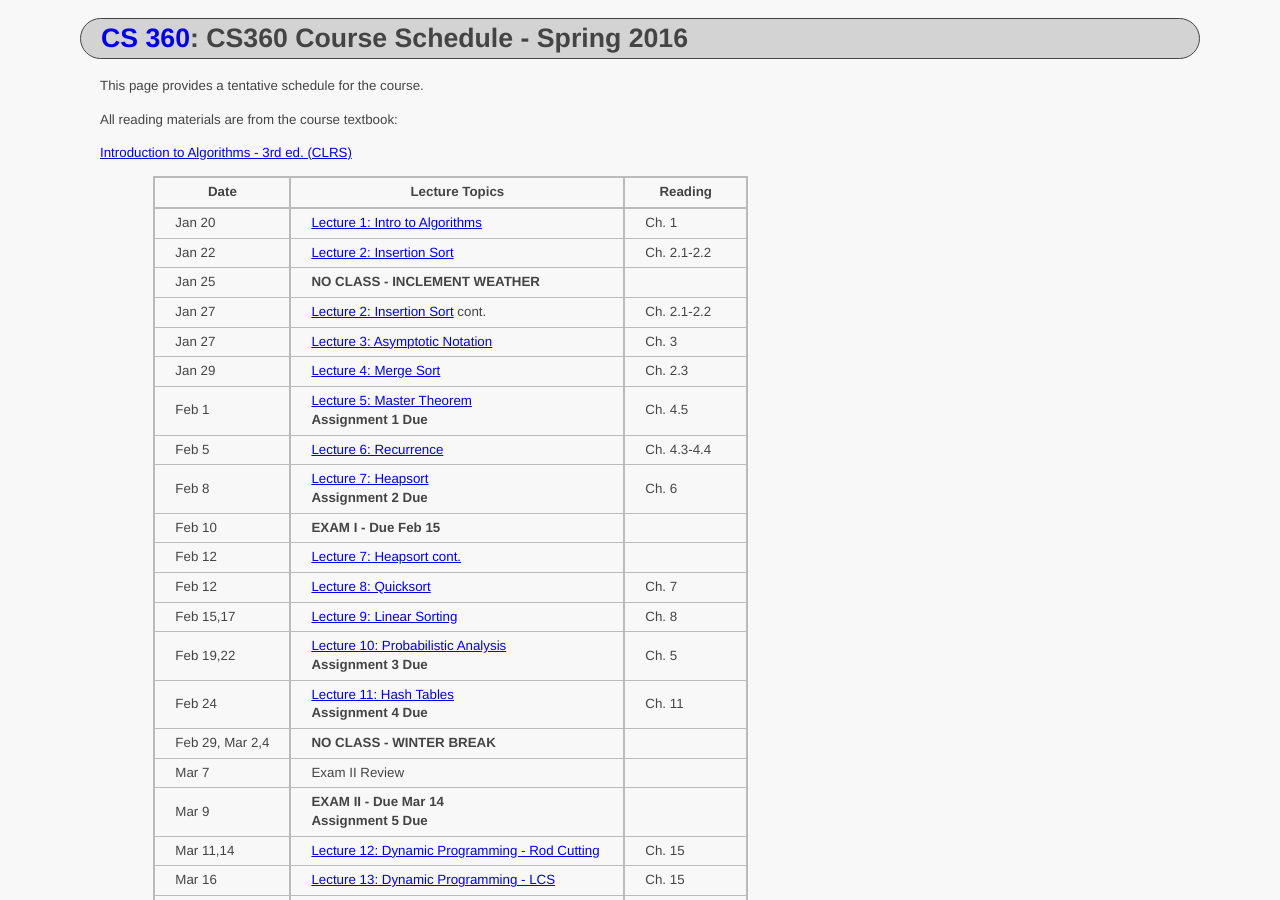
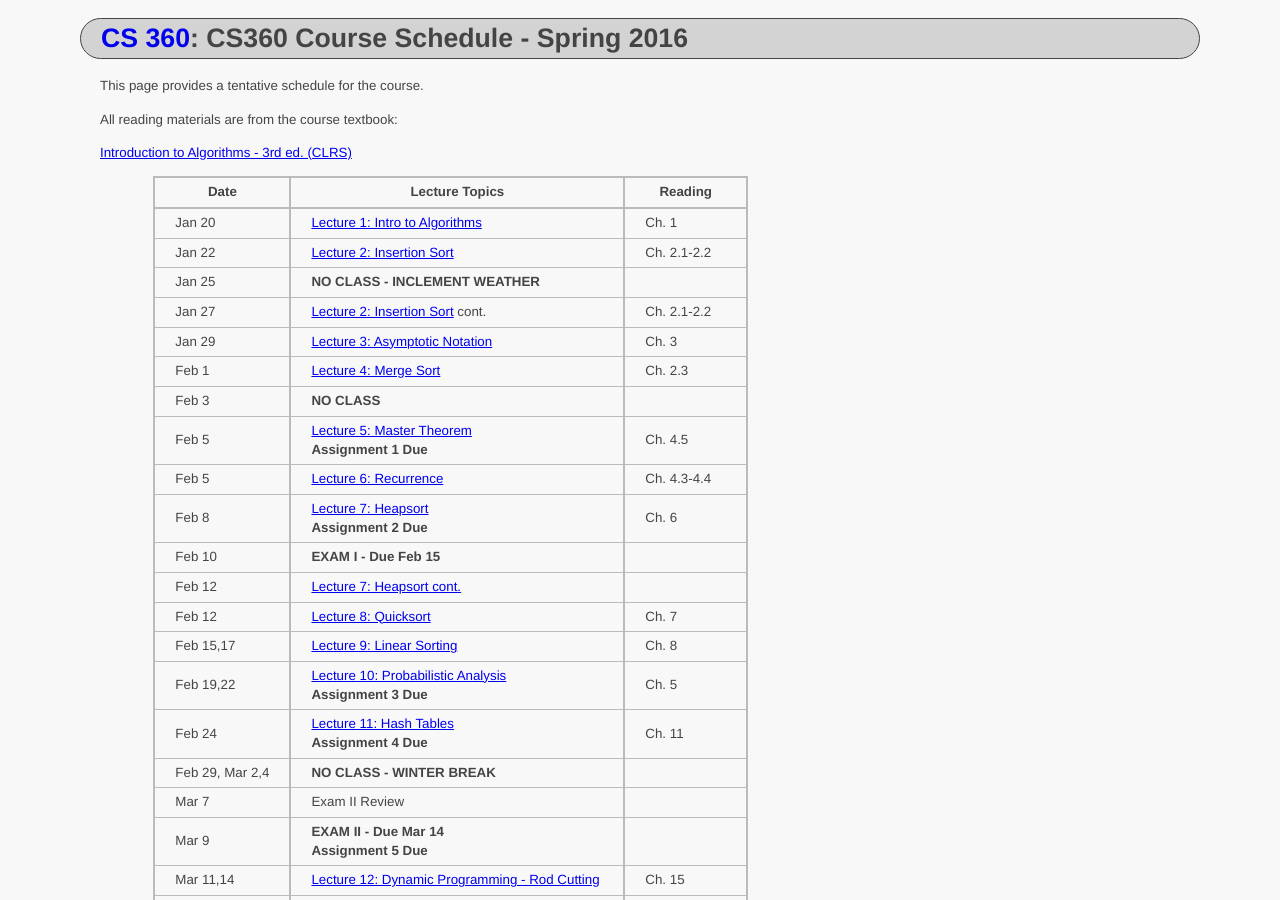
Before and after one commit to ycpcs/cs360-spring2016, a Jekyll site: the page built from schedule/index.md, in a window 1280 px wide and 900 px high. Built offline with Jekyll 4.4.1, drawn with Linux system fonts in a browser that asks for light colours; Markdown is read by kramdown in place of the engine named in the settings.

Commit message:
update schedule
update schedule

```diff
--- a/schedule/index.md
+++ b/schedule/index.md
@@ -15,9 +15,10 @@ All reading materials are from the course textbook:
 > Jan 22    | [Lecture 2: Insertion Sort](../lectures/lecture02.html) | Ch. 2.1-2.2 |
 > Jan 25    | **NO CLASS - INCLEMENT WEATHER** |  |
 > Jan 27    | [Lecture 2: Insertion Sort](../lectures/lecture02.html) cont. | Ch. 2.1-2.2 |
-> Jan 27    | [Lecture 3: Asymptotic Notation](../lectures/lecture03.html) | Ch. 3 |
-> Jan 29    | [Lecture 4: Merge Sort](../lectures/lecture04.html) | Ch. 2.3 |
-> Feb 1     | [Lecture 5: Master Theorem](../lectures/lecture05.html) <br /> **Assignment 1 Due** | Ch. 4.5 |
+> Jan 29    | [Lecture 3: Asymptotic Notation](../lectures/lecture03.html) | Ch. 3 |
+> Feb 1     | [Lecture 4: Merge Sort](../lectures/lecture04.html) | Ch. 2.3 |
+> Feb 3     | **NO CLASS** |  |
+> Feb 5     | [Lecture 5: Master Theorem](../lectures/lecture05.html) <br /> **Assignment 1 Due** | Ch. 4.5 |
 > Feb 5     | [Lecture 6: Recurrence](../lectures/lecture06.html) | Ch. 4.3-4.4 |
 > Feb 8     | [Lecture 7: Heapsort](../lectures/lecture07.html) <br /> **Assignment 2 Due** | Ch. 6 |
 > Feb 10    | **EXAM I - Due Feb 15**               |             |
```
Also changed, not shown: index.md (+1 -1 lines), lectures/index.md (+3 -3 lines).
